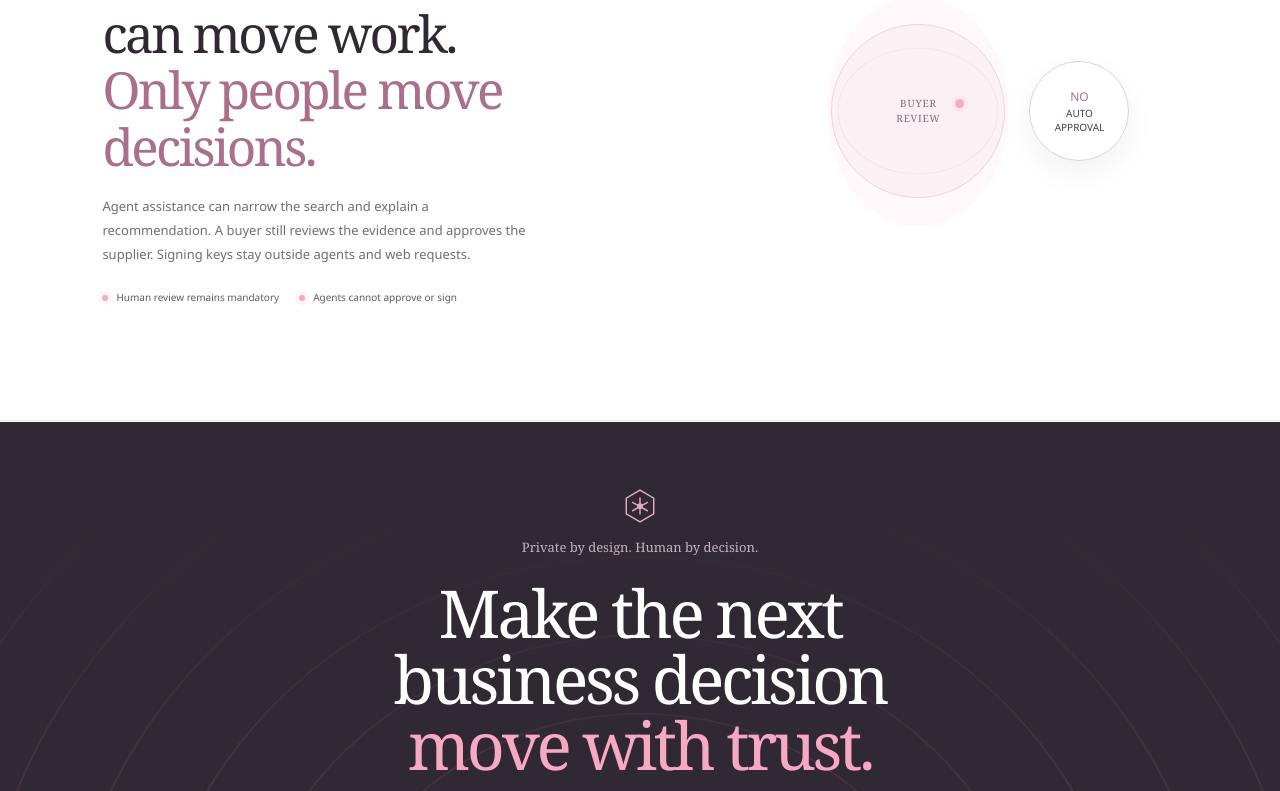
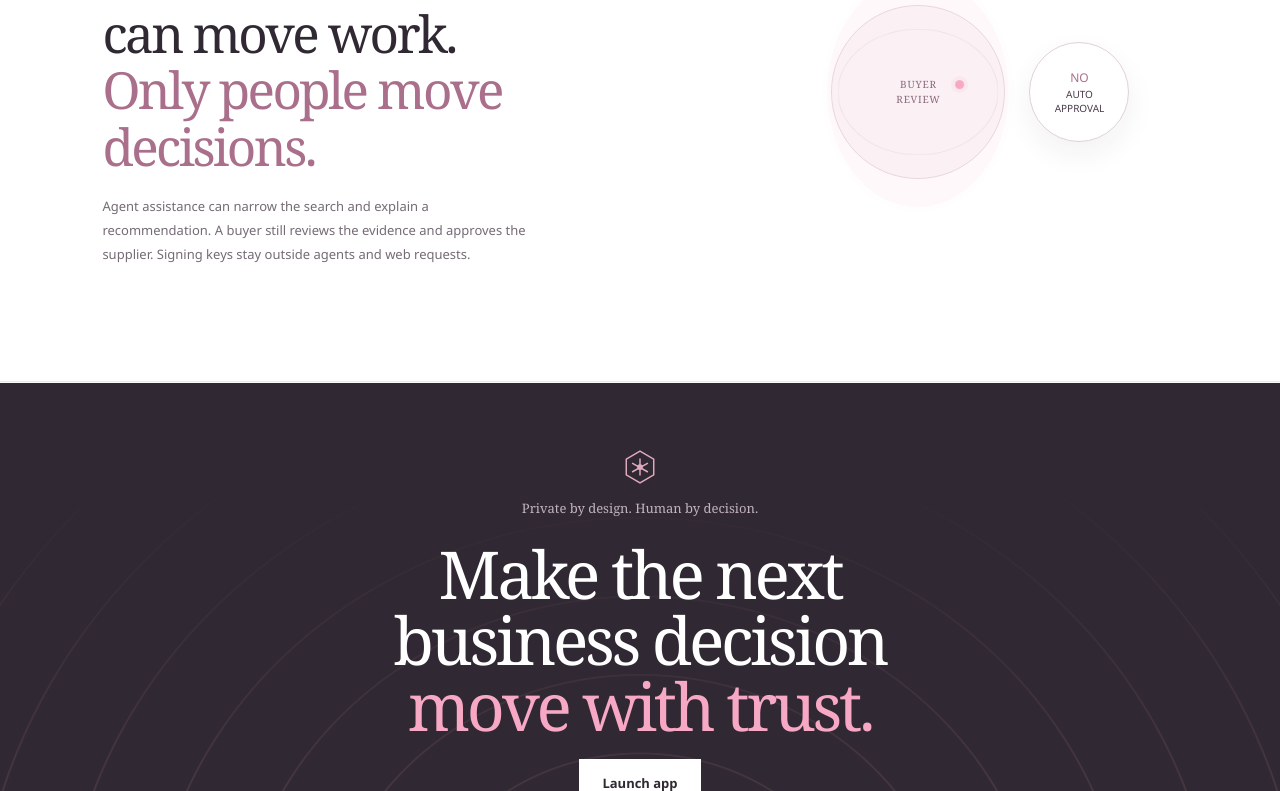
Before and after one commit to Lordprolific/alesxras, a Next.js app in the folder apps/web/: page / in a window 1280 px wide. Shown: the part 5302-6093 px from the top of the page. Built offline with nearby package versions, Linux system fonts and the light colour scheme.

Commit message:
Remove approval principles copy from section seven

```diff
--- a/apps/web/src/components/landing-page.tsx
+++ b/apps/web/src/components/landing-page.tsx
@@ -172,7 +172,7 @@ export function LandingPage() {
     </section>
 
     <section className="approval-section" id="human-control">
-      <div className="approval-copy"><span className="section-index">07 / CONTROL THAT STAYS HUMAN</span><h2>Automation can move work.<br/><em>Only people move decisions.</em></h2><p>Agent assistance can narrow the search and explain a recommendation. A buyer still reviews the evidence and approves the supplier. Signing keys stay outside agents and web requests.</p><div className="approval-principles"><span><i/>Human review remains mandatory</span><span><i/>Agents cannot approve or sign</span></div></div>
+      <div className="approval-copy"><span className="section-index">07 / CONTROL THAT STAYS HUMAN</span><h2>Automation can move work.<br/><em>Only people move decisions.</em></h2><p>Agent assistance can narrow the search and explain a recommendation. A buyer still reviews the evidence and approves the supplier. Signing keys stay outside agents and web requests.</p></div>
       <div className="approval-visual" aria-label="Human approval is required; automatic approval is disabled">
         <div className="approval-glyph"><div className="approval-ring ring-one"/><div className="approval-ring ring-two"/><span>BUYER<br/>REVIEW</span><i className="approval-signal"/></div>
         <div className="approval-seal"><span>NO</span><strong>AUTO<br/>APPROVAL</strong></div>
```
